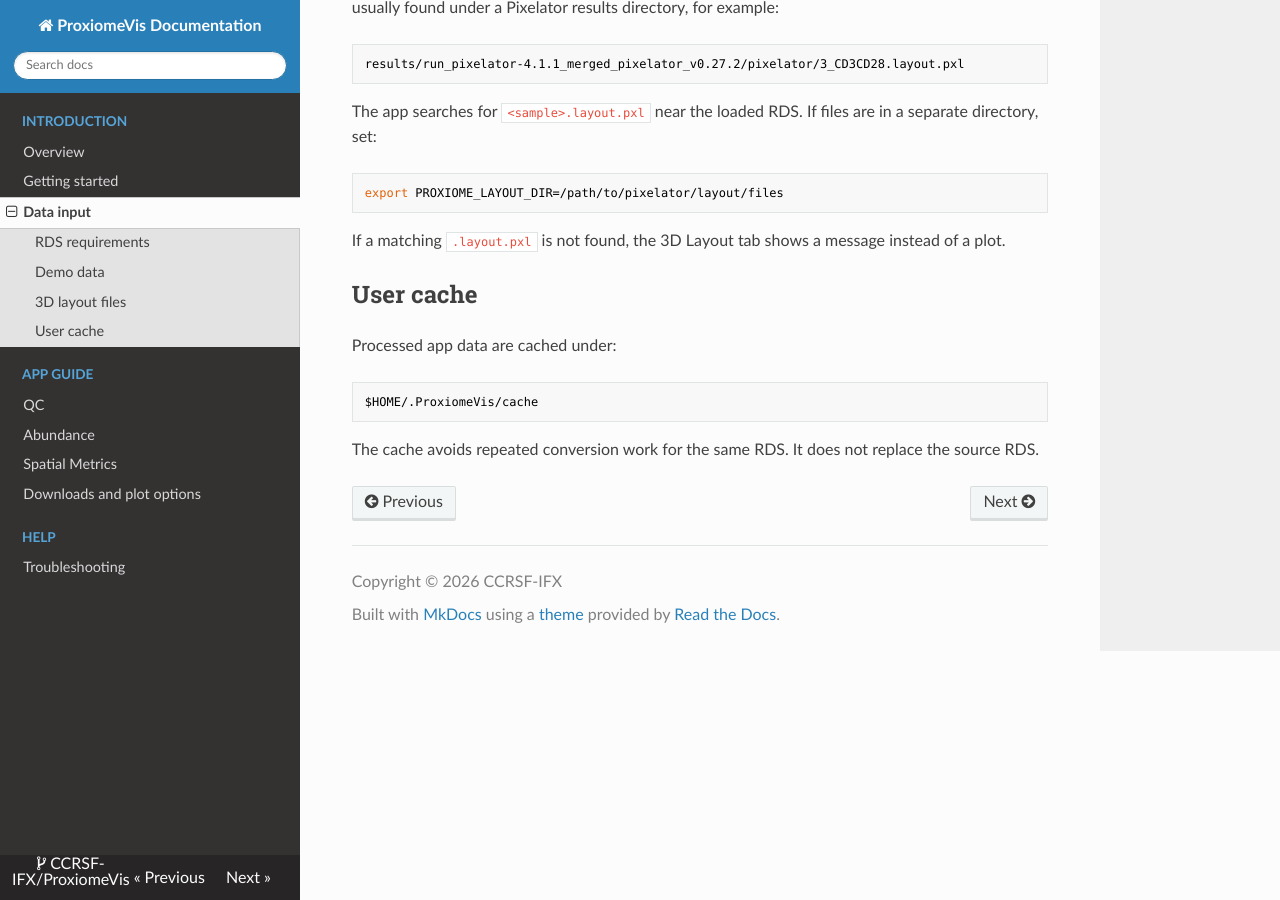
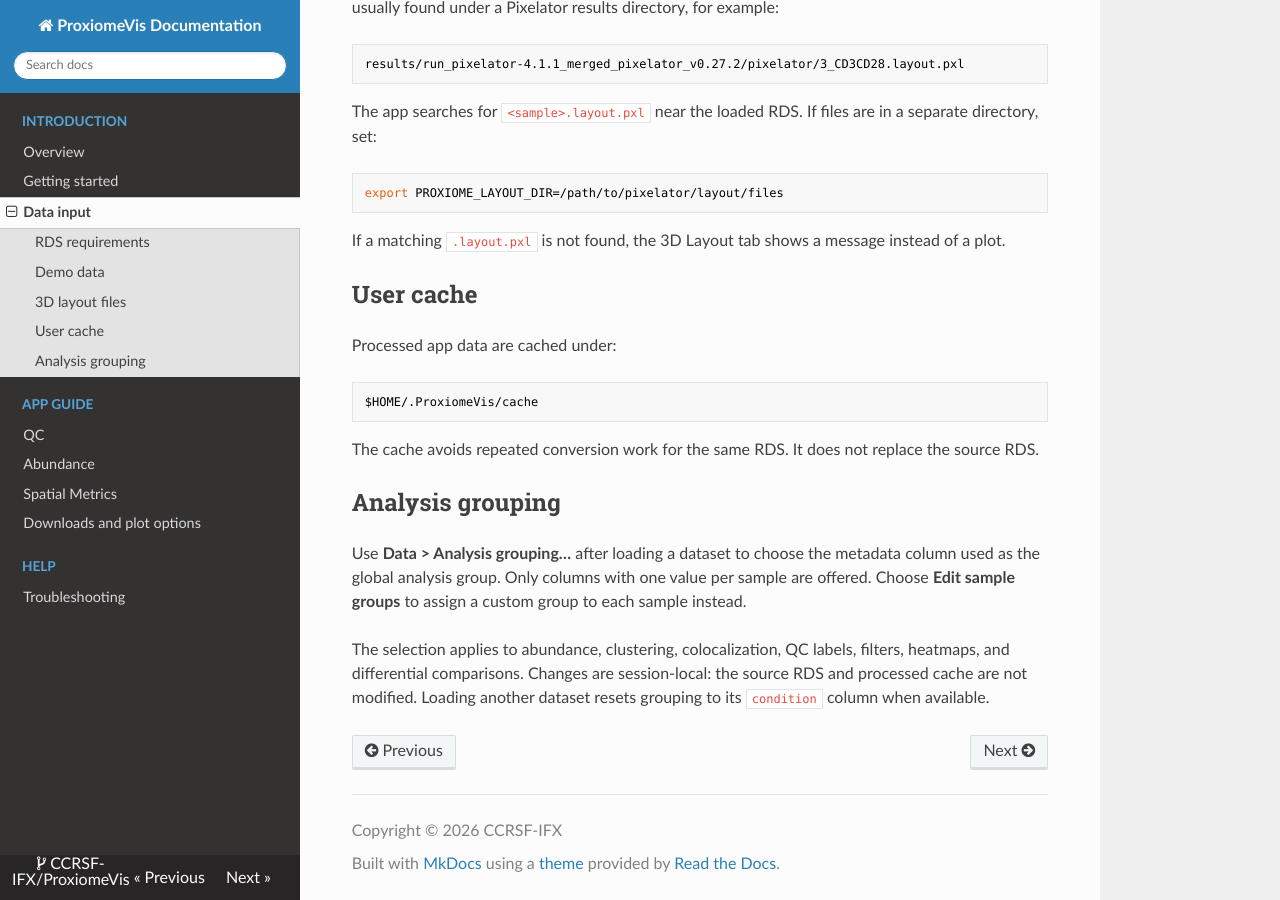
Before and after one commit to CCRSF-IFX/ProxiomeVis, an MkDocs documentation site: the page built from docs/data-input.md, in a window 1280 px wide and 900 px high, scrolled down 806 px. Built offline with MkDocs 1.6.1, drawn with Linux system fonts in a browser that asks for light colours; nearby versions of some CDN libraries.

Commit message:
Add global analysis grouping

```diff
--- a/docs/data-input.md
+++ b/docs/data-input.md
@@ -57,3 +57,15 @@ $HOME/.ProxiomeVis/cache
 
 The cache avoids repeated conversion work for the same RDS. It does not replace
 the source RDS.
+
+## Analysis grouping
+
+Use **Data > Analysis grouping…** after loading a dataset to choose the metadata
+column used as the global analysis group. Only columns with one value per
+sample are offered. Choose **Edit sample groups** to assign a custom group to
+each sample instead.
+
+The selection applies to abundance, clustering, colocalization, QC labels,
+filters, heatmaps, and differential comparisons. Changes are session-local:
+the source RDS and processed cache are not modified. Loading another dataset
+resets grouping to its `condition` column when available.
```
Also changed, not shown: README.md (+2 -0 lines), 9 other files.
